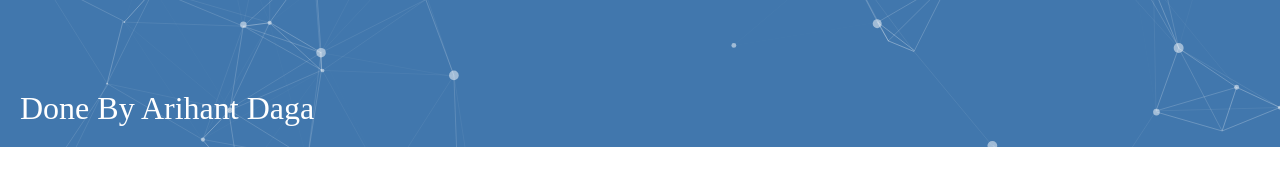
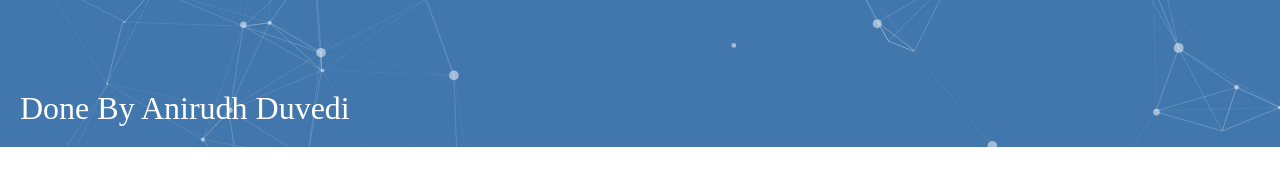
Before and after one commit to anirudhduvedi/Pay_intr, a plain HTML site: page index.html in a window 1280 px wide. Shown: the part 653-830 px from the top of the page. Drawn offline with Linux system fonts and the light colour scheme.

Commit message:
Update index.html

```diff
--- a/index.html
+++ b/index.html
@@ -15,7 +15,7 @@
       <!-- <button>Pay 50 Rs</button> -->
 			<form><script src="https://checkout.razorpay.com/v1/payment-button.js" data-payment_button_id="pl_HzhPnvlb2KiIG3" async> </script> </form>
     </div>
-    <div class = "credits">Done By Arihant Daga</div>
+    <div class = "credits">Done By Anirudh Duvedi</div>
 	</div>
 	<script src=
 		"particles.js-master/particles.js-master/particles.js">
```
